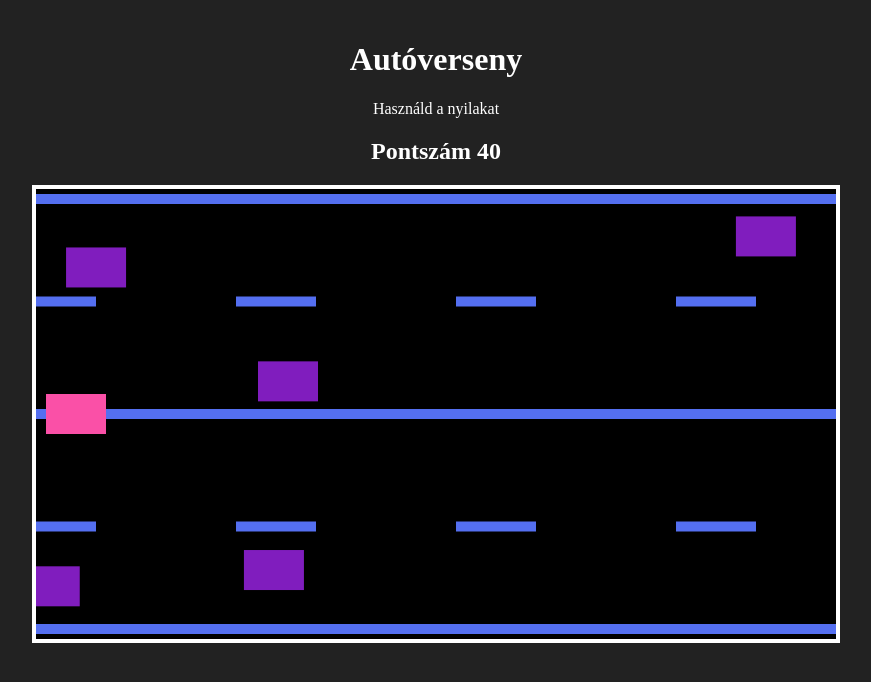
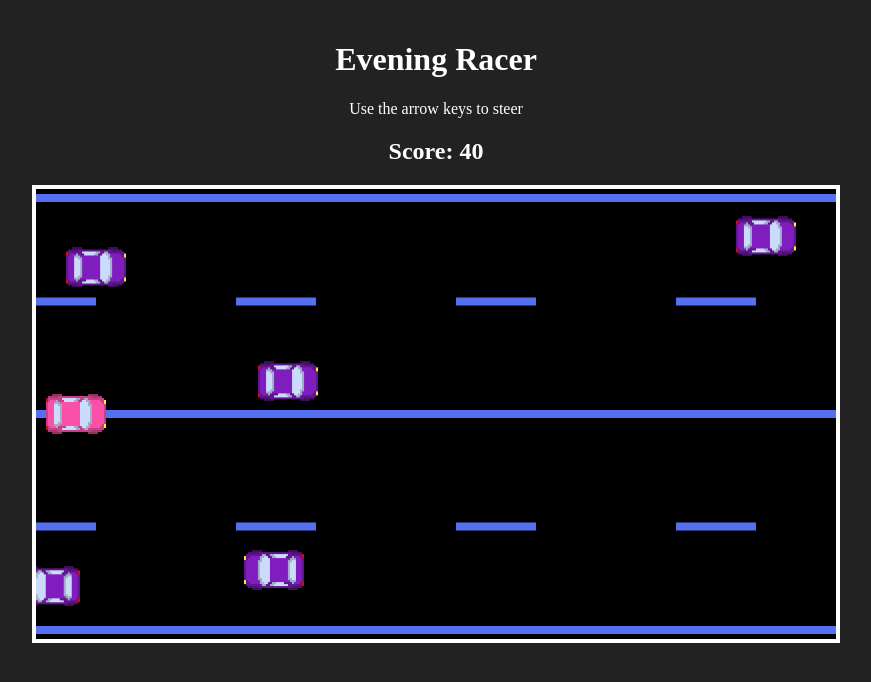
Before and after one commit to SkulecDavid/CarRace, a website built with Vite: page Game/index.html in a window 1280 px wide. Shown: the whole page, without its empty margins (204-1075 px from the left). Built offline with nearby package versions, Linux system fonts and the light colour scheme.

Commit message:
sprites, road, title, favicon

```diff
--- a/Game/index.html
+++ b/Game/index.html
@@ -3,16 +3,19 @@
 
 <head>
   <meta charset="UTF-8" />
-  <link rel="icon" type="image/svg+xml" href="/vite.svg" />
+  <link rel="icon" type="image/x-icon" href="favicon.ico" />
   <meta name="viewport" content="width=device-width, initial-scale=1.0" />
-  <title>sablon</title>
+  <title>Evening Racer</title>
 </head>
 
 <body class="bg-light">
   <div id="ui">
-    <h1>Autóverseny</h1>
-    <p>Használd a nyilakat</p>
-    <h2 id="score-display">Pontszám: 0</h2>
+    <img src="/src/Images/Player.png" id="player-img" style="display: none;">
+    <img src="/src/Images/EnemyA.png" id="enemya-img" style="display: none;">
+    <img src="/src/Images/EnemyB.png" id="enemyb-img" style="display: none;">
+    <h1>Evening Racer</h1>
+    <p>Use the arrow keys to steer</p>
+    <h2 id="score-display">Score: 0</h2>
     <canvas id="game-canvas"></canvas>
   </div>
   <script type="module" src="/src/main.js"></script>
--- a/Game/src/Classes/Bg.js
+++ b/Game/src/Classes/Bg.js
@@ -2,7 +2,7 @@ export class Bg{
     constructor(game){
         this.game = game;
         this.width = this.game.canvasWidth;
-        this.height = 10;
+        this.height = 8;
         this.color = '#546FF0'
         this.speed = 10; //
 
--- a/Game/src/Classes/Enemy.js
+++ b/Game/src/Classes/Enemy.js
@@ -12,6 +12,11 @@ export class Enemy{
             this.game.rnd(5,7) * 2 : this.game.rnd(5,7)); //
 
         this.markedForDeletion = false;
+
+        this.image = (this.y > this.game.canvasHeight / 2 ?
+            document.querySelector('#enemya-img') : document.querySelector('#enemyb-img'));
+        //this.imageA = document.querySelector('#enemya-img')
+        //this.imageB = document.querySelector('#enemyb-img')
     }
 
     update(){
@@ -19,8 +24,13 @@ export class Enemy{
     }
 
     draw(){
-        this.game.ctx.fillStyle = this.color;
-        this.game.ctx.fillRect(this.x, this.y, this.width, this.height);
+        //this.game.ctx.fillStyle = this.color;
+        //this.game.ctx.fillRect(this.x, this.y, this.width, this.height);
+        this.game.ctx.drawImage(
+            this.image,
+            this.x,
+            this.y)
+
     }
 
     isOffScreen(){
--- a/Game/src/Classes/Game.js
+++ b/Game/src/Classes/Game.js
@@ -56,7 +56,7 @@ export class Game{
                 if (this.player.y > this.canvasHeight / 2){
                     this.score += 5;
                 }
-                this.scoreDisplay.innerHTML = 'Pontszám ' + this.score;
+                this.scoreDisplay.innerHTML = 'Score: ' + this.score;
             }
         })
 
--- a/Game/src/Classes/Player.js
+++ b/Game/src/Classes/Player.js
@@ -4,10 +4,12 @@ export class Player{
         this.width = 60;
         this.height = 40;
         this.color = '#FA50A7'
-        this.speed = 6; //
+        this.speed = 5; //
 
         this.x = 10;
         this.y = this.game.canvasHeight / 2 - this.height / 2;
+
+        this.image = document.querySelector('#player-img')
     }
 
     update(){
@@ -45,7 +47,12 @@ export class Player{
     }
 
     draw(){
-        this.game.ctx.fillStyle = this.color;
-        this.game.ctx.fillRect(this.x, this.y, this.width, this.height);
+        //this.game.ctx.fillStyle = this.color;
+        //this.game.ctx.fillRect(this.x, this.y, this.width, this.height);
+        this.game.ctx.drawImage(
+            this.image,
+            this.x,
+            this.y
+        )
     }
 }
```
Also changed, not shown: Game/public/favicon.ico (added), Game/src/Images/EnemyA.png (added), Game/src/Images/EnemyB.png (added), Game/src/Images/Player.png (added), 1 other file.
